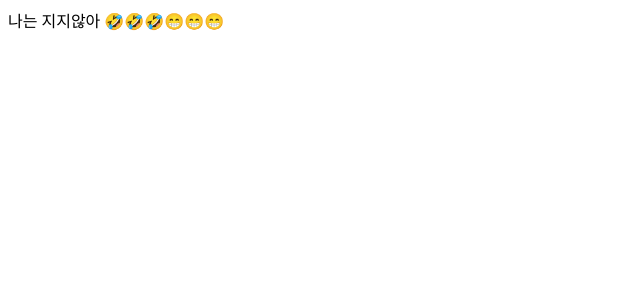
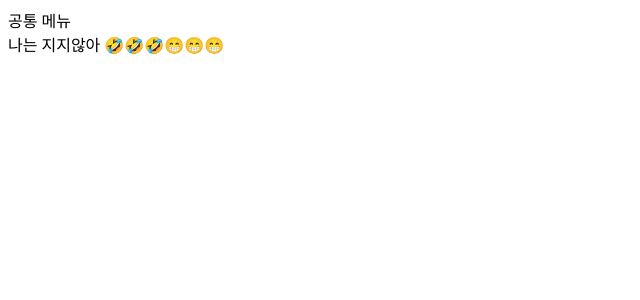
Before and after one commit to sjun8932/NextJs, a Next.js app in the folder prepare/front/: page / in a window 1280 px wide. Shown: the top 300 px of the page, without its empty margins (0-640 px from the left). Built offline with nearby package versions, Linux system fonts and the light colour scheme.

Commit message:
5. page와 레이아웃

```diff
--- /dev/null
+++ b/prepare/front/components/AppLayout.js
@@ -0,0 +1,16 @@
+import PropTypes from 'prop-types';
+
+const AppLayout = ({children}) => {
+    return(
+        <div>
+            <div>공통 메뉴</div>
+            {children}
+        </div>
+    );
+};
+
+AppLayout.propTypes = {
+    children: PropTypes.node.isRequired,
+};
+
+export default AppLayout;
--- a/prepare/front/package.json
+++ b/prepare/front/package.json
@@ -10,6 +10,7 @@
   "license": "ISC",
   "dependencies": {
     "next": "^9.5.5",
+    "prop-types": "^15.7.2",
     "react": "^17.0.2",
     "react-dom": "^17.0.2"
   }
--- a/prepare/front/pages/index.js
+++ b/prepare/front/pages/index.js
@@ -1,10 +1,16 @@
-const home = () => {
+import AppLayout from "../components/AppLayout";
+
+const Home = () => {
 
     return (
         <div>
-            나는 지지않아 🤣🤣🤣😁😁😁
+            <AppLayout>
+                <div>
+                    나는 지지않아 🤣🤣🤣😁😁😁
+                </div>
+            </AppLayout>
         </div>
     )
 }
 
-export default home;
+export default Home;
```
Also changed, not shown: prepare/front/pages/about/sangjun.js (added, +10 -0 lines), prepare/front/pages/profile.js (added, +15 -0 lines), prepare/front/pages/signup.js (added, +10 -0 lines), 2 other files (tests, documents, lock files or other folders).
